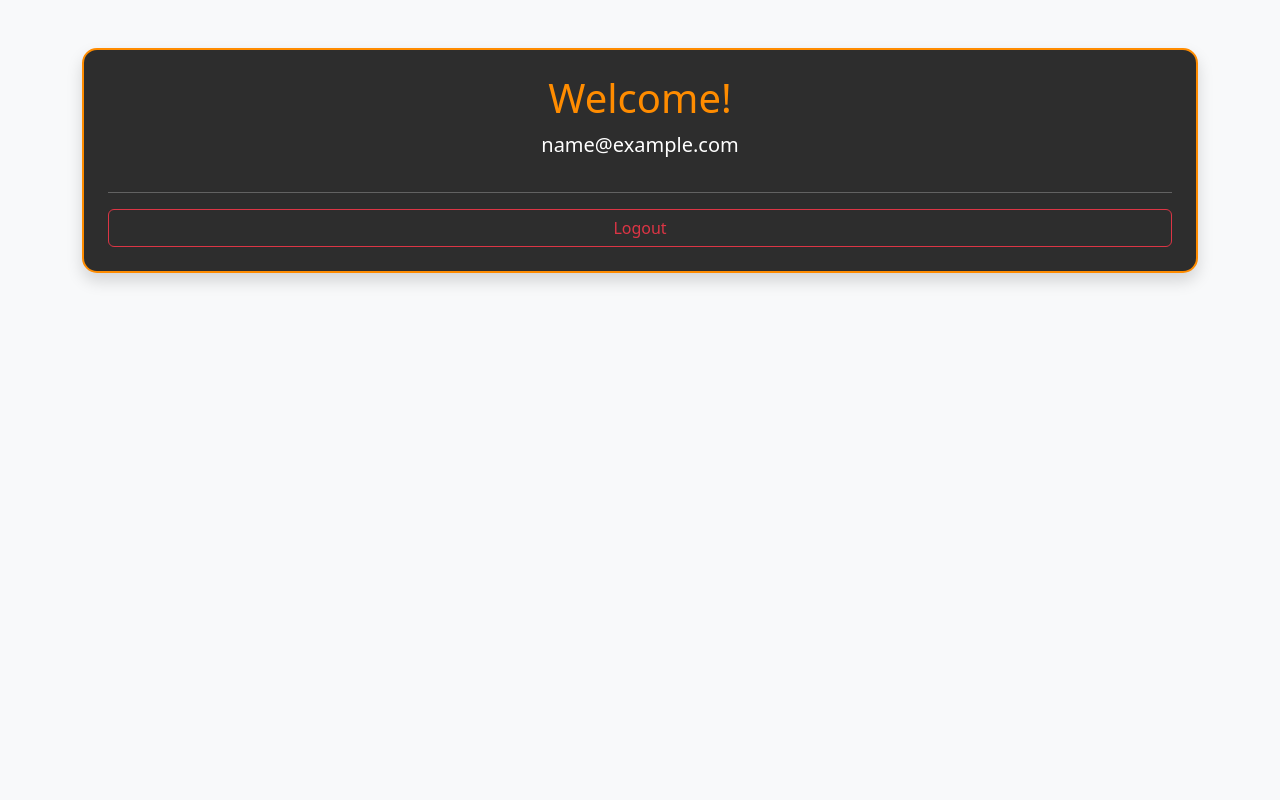
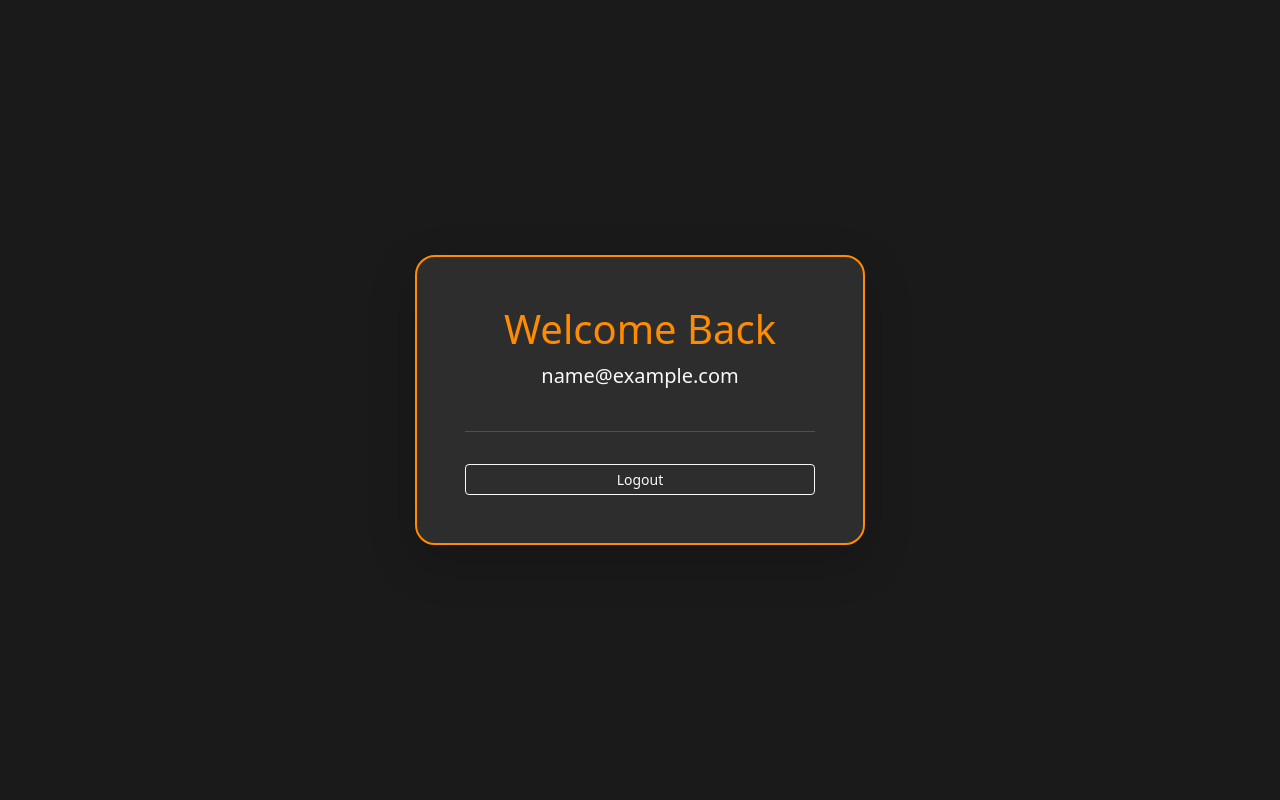
Before and after one commit to agamchugh/agam, a Flask app: template templates/dashboard.html in a window 1280 px wide. Run offline with Flask 3, Linux system fonts and the light colour scheme; the template is opened without the code that fills it: most values are stand-ins (such as "Sample title", 1, 10 or a date in 2020).

Commit message:
Update dashboard.html

```diff
--- a/templates/dashboard.html
+++ b/templates/dashboard.html
@@ -3,28 +3,32 @@
 <head>
     <meta charset="UTF-8">
     <meta name="viewport" content="width=device-width, initial-scale=1.0">
+    <meta name="theme-color" content="#1a1a1a">
     <title>Dashboard</title>
     <link href="https://cdn.jsdelivr.net/npm/bootstrap@5.3.0/dist/css/bootstrap.min.css" rel="stylesheet">
     <style>
-        body { background-color: #1a1a1a !important; color: white; }
-        .card { background-color: #2d2d2d; color: white; border: 2px solid #ff8c00; border-radius: 15px; }
-        h1 { color: #ff8c00; }
-        .btn-orange { background-color: #ff8c00 !important; color: black !important; font-weight: bold; }
+        html, body { background-color: #1a1a1a !important; height: 100%; margin: 0; color: white; }
+        .full-screen-bg { min-height: 100vh; display: flex; align-items: center; justify-content: center; background-color: #1a1a1a; }
+        .card { background-color: #2d2d2d; color: white; border: 2px solid #ff8c00; border-radius: 20px; width: 100%; max-width: 450px; }
+        h1 { color: #ff8c00; font-weight: bold; }
+        .btn-orange { background-color: #ff8c00 !important; color: black !important; font-weight: bold; border: none; }
+        .btn-orange:hover { background-color: #e67e00 !important; }
+        hr { border-top: 1px solid #ff8c00; opacity: 0.3; }
     </style>
 </head>
-<body class="bg-light">
-    <div class="container mt-5">
-        <div class="card shadow text-center p-4">
-            <h1 class="display-6">Welcome!</h1>
-            <p class="lead">{{ email }}</p>
+<body>
+    <div class="full-screen-bg container-fluid p-3">
+        <div class="card shadow-lg p-5 text-center">
+            <h1 class="display-6">Welcome Back</h1>
+            <p class="lead text-light mb-4">{{ email }}</p>
             <hr>
 
-            <div class="d-grid gap-2">
+            <div class="d-grid gap-3 mt-2">
                 {% if is_admin %}
-                <a href="/admin" class="btn btn-dark btn-lg">Go to Admin Panel</a>
+                <a href="/admin" class="btn btn-orange btn-lg shadow">ADMIN PANEL</a>
                 {% endif %}
 
-                <a href="/logout" class="btn btn-outline-danger">Logout</a>
+                <a href="/logout" class="btn btn-outline-light btn-sm mt-2">Logout</a>
             </div>
         </div>
     </div>
```
